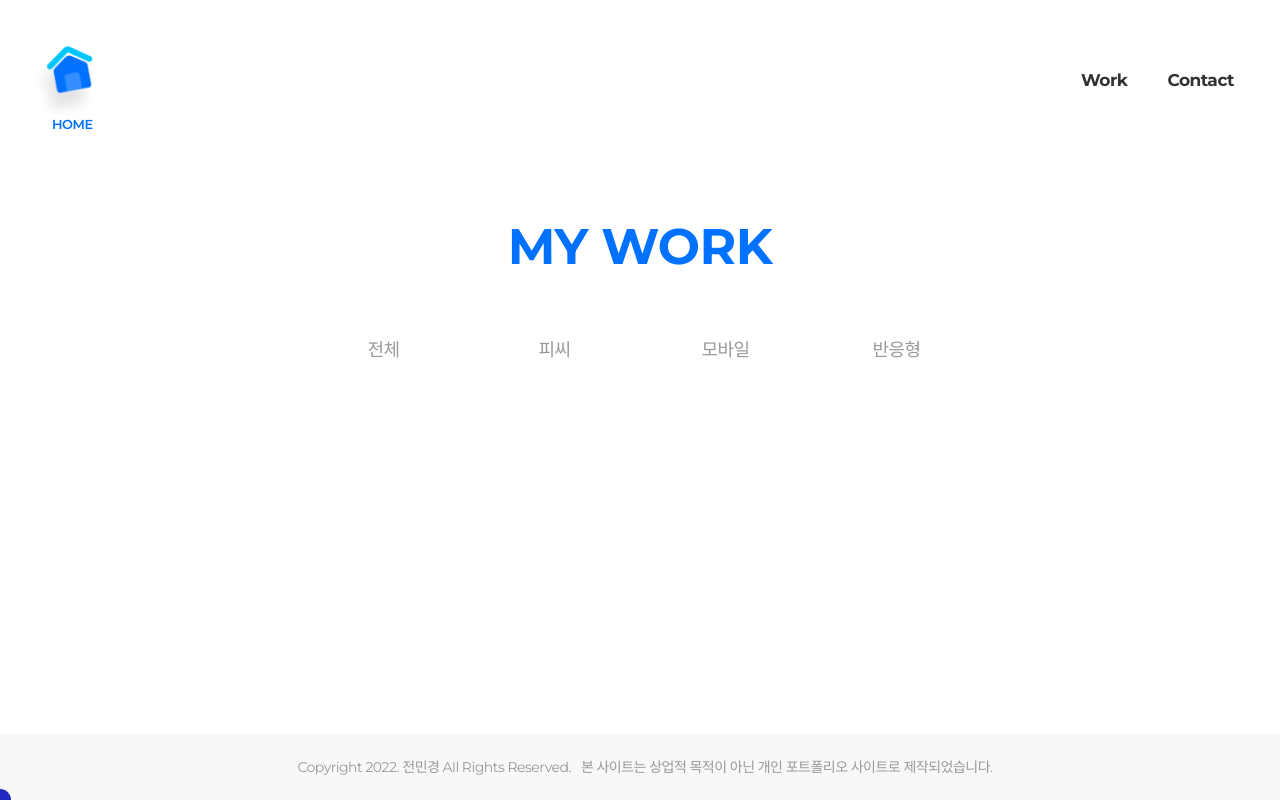
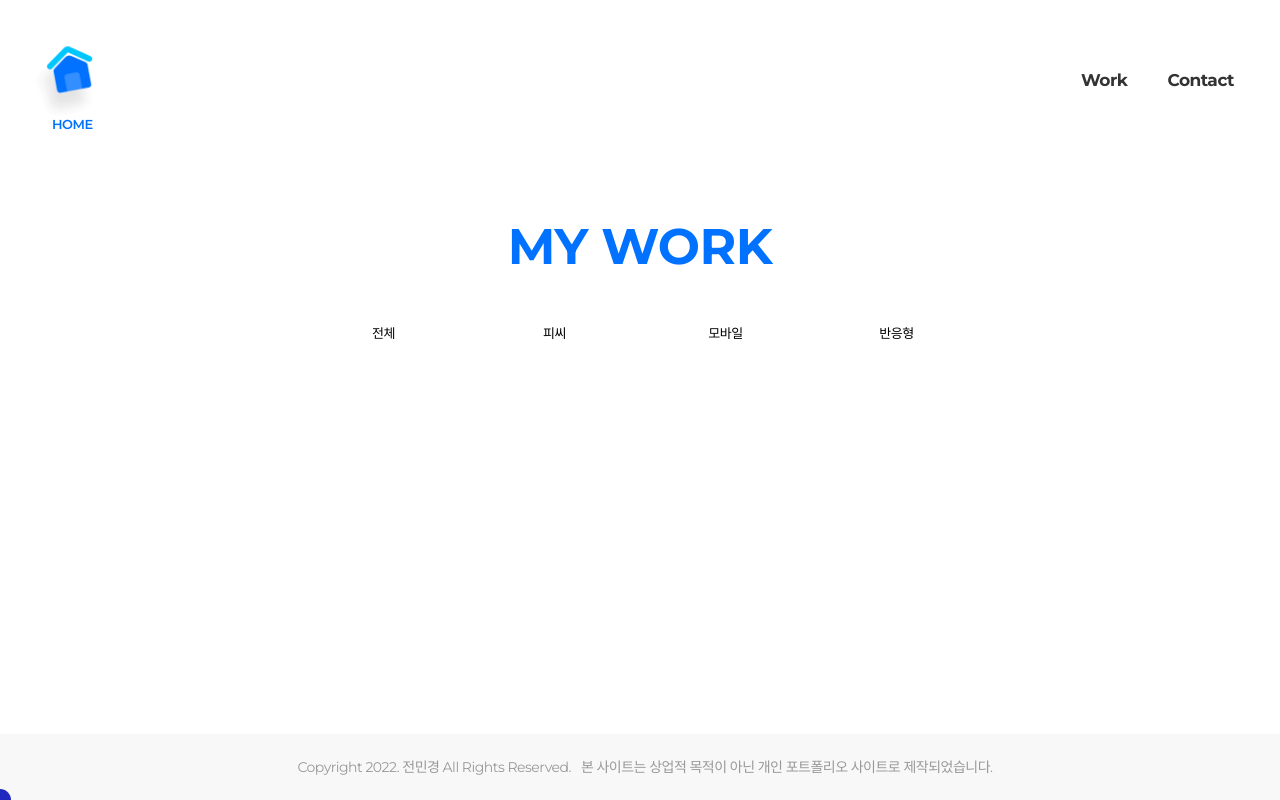
Before and after one commit to minkyung-fe/portfolio, a React (Create React App) app: page /work in a window 1280 px wide. Built offline with nearby package versions, Linux system fonts and the light colour scheme.

Commit message:
에러 테스트

```diff
--- a/src/index.js
+++ b/src/index.js
@@ -10,7 +10,4 @@ ReactDOM.render(
   document.getElementById("root")
 );
 
-// If you want to start measuring performance in your app, pass a function
-// to log results (for example: reportWebVitals(console.log))
-// or send to an analytics endpoint. Learn more: https://bit.ly/CRA-vitals
 reportWebVitals();
--- a/src/pages/Work.jsx
+++ b/src/pages/Work.jsx
@@ -10,18 +10,10 @@ function Work() {
       <div className="tab-wrap">
         <div className="inner">
           <ul className="tab-wrap__head">
-            <li>
-              <a href="">전체</a>
-            </li>
-            <li>
-              <a href="">피씨</a>
-            </li>
-            <li>
-              <a href="">모바일</a>
-            </li>
-            <li>
-              <a href="">반응형</a>
-            </li>
+            <li>전체</li>
+            <li>피씨</li>
+            <li>모바일</li>
+            <li>반응형</li>
           </ul>
           <div className="tab-wrap__body">
             <div className="tab-wrap__cont">
```
